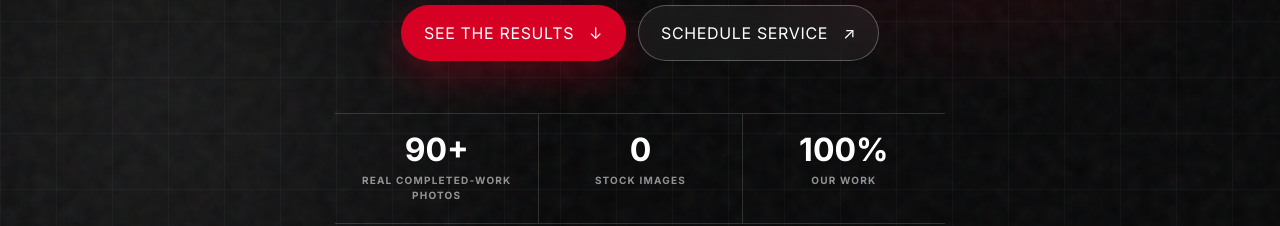
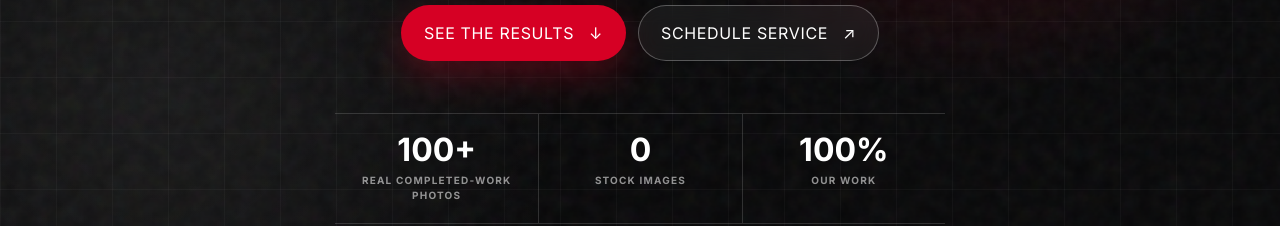
Before and after one commit to malexbrunken/husker-grill-cleaning, a Next.js app: page /see-our-work in a window 1280 px wide. Shown: the part 900-1126 px from the top of the page. Built offline with nearby package versions, Linux system fonts and the light colour scheme.

Commit message:
Restore 100+ photo count copy now that gallery has 102 images

```diff
--- a/src/app/see-our-work/page.tsx
+++ b/src/app/see-our-work/page.tsx
@@ -3,7 +3,7 @@ import { SeeOurWork } from "@/components/SeeOurWork";
 
 export const metadata = buildPageMetadata(
   "See Our Work",
-  "Before-and-after grill cleaning results from Husker Grill Cleaning in Omaha and Lincoln. 90+ real completed-work photos — no stock images.",
+  "Before-and-after grill cleaning results from Husker Grill Cleaning in Omaha and Lincoln. 100+ real completed-work photos — no stock images.",
   "/see-our-work",
 );
 
--- a/src/components/SeeOurWork.tsx
+++ b/src/components/SeeOurWork.tsx
@@ -313,7 +313,7 @@ export function SeeOurWork() {
           </div>
           <div className="hgc-proof-row" aria-label="Gallery highlights">
             <div>
-              <strong>90+</strong>
+              <strong>100+</strong>
               <span>real completed-work photos</span>
             </div>
             <div>
```
